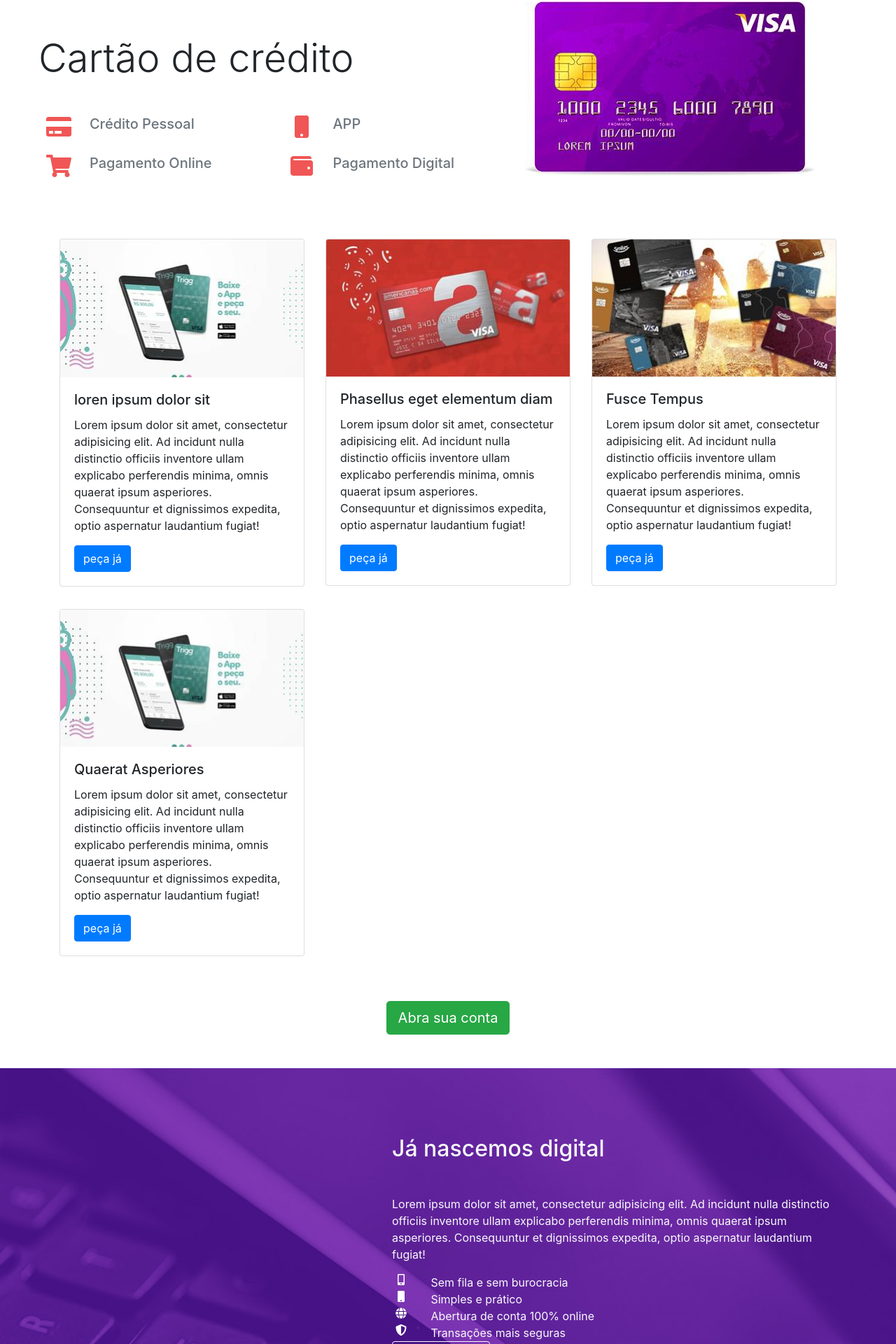
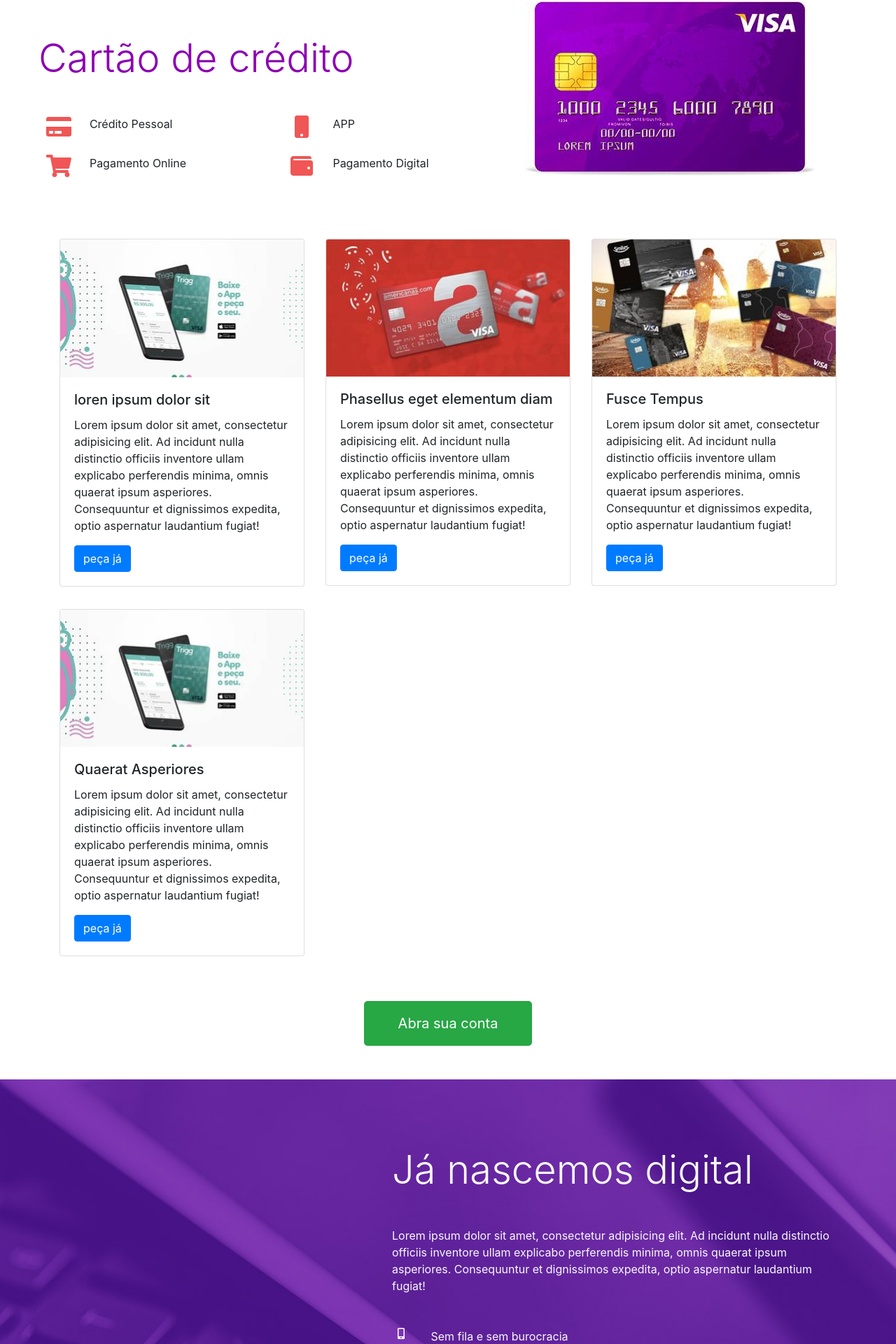
Before and after one commit to medeiros-dev01/magbank, a React (Create React App) app: page / in a window 1280 px wide. Shown: the part 733-2653 px from the top of the page at 70% size. Built offline with nearby package versions, Linux system fonts and the light colour scheme.

Commit message:
feat(institutional) component implementation

```diff
--- /dev/null
+++ b/src/_variables.scss
@@ -0,0 +1,2 @@
+$color-primary: #8c00b2;
+$color-secondary: #f05656;
--- a/src/componentes/CenteredButton.js
+++ b/src/componentes/CenteredButton.js
@@ -5,7 +5,7 @@ import { Container, Button, Row } from "react-bootstrap";
 const CenteredButton = ({ children}) => (
     <Container>
         <Row className="d-flex justify-content-center">
-            <Button className="my-5" variant="success" size="lg">
+            <Button className="my-5 px-5 py-3" variant="success" size="lg">
                 {children}
             </Button>
         </Row>
--- a/src/componentes/CreditCard.js
+++ b/src/componentes/CreditCard.js
@@ -17,7 +17,7 @@ const CreditCard = () => (
     <Row>
       <Col xs={12} lg={7} className="mb-5 mb-lg-0 px-5 px-lg-0">
         <Row>
-          <h2 className="display-4 my-5">Cartão de crédito</h2>
+          <h2 className="my-5 credit-card-title">Cartão de crédito</h2>
         </Row>
         <Row>
           <Col xs={12} lg={6} className="mb-4">
@@ -25,7 +25,7 @@ const CreditCard = () => (
               icon={faCreditCard}
               size={2}
               color="#f05656"
-              className="h5 text-muted"
+              textClassName="h5 text-muted"
             >
               Crédito Pessoal
             </IconText>
@@ -35,7 +35,7 @@ const CreditCard = () => (
               icon={faMobile}
               size={2}
               color="#f05656"
-              className="h5 text-muted"
+              textClassName="h5 text-muted"
             >
               APP
             </IconText>
@@ -45,7 +45,7 @@ const CreditCard = () => (
               icon={faShoppingCart}
               size={2}
               color="#f05656"
-              className="h5 text-muted"
+              textClassName="h5 text-muted"
             >
               Pagamento Online
             </IconText>
@@ -55,7 +55,7 @@ const CreditCard = () => (
               icon={faWallet}
               size={2}
               color="#f05656"
-              className="h5 text-muted"
+              textClassName="h5 text-muted"
             >
               Pagamento Digital
             </IconText>
--- a/src/componentes/CreditCard.scss
+++ b/src/componentes/CreditCard.scss
@@ -1,23 +1,12 @@
-.credit__title {
-  margin-top: -2rem;
-  color: #8c00b2;
-  font-weight: lighter;
+@import "../variables";
 
-  @media screen and (min-width: 770px) {
-    position: absolute;
-    top: 5rem;
-    font-size: 3rem;
+.credit-card-title {
+  color: $color-primary;
+  font-size: 2.2rem;
+  font-weight: 300;
+  line-height: 1.2;
+
+  @media screen and (min-width: 992px) {
+    font-size: 3.5rem;
   }
 }
-
-.credit__image {
-  width: 100%;
-}
-
-.credit__icon-app {
-  margin-left: 0.35rem;
-}
-
-.credit__col-icons {
-  margin-top: 10rem;
-}
--- a/src/componentes/IconText.js
+++ b/src/componentes/IconText.js
@@ -7,9 +7,10 @@ const IconText = ({
   size = 1,
   color = "#000",
   className = "",
+  textClassname = "",
   children,
 }) => (
-  <Row>
+  <Row className={className}>
     <Col xs={size} className="d-flex justify-content-center">
       <FontAwesomeIcon
       icon={icon}
@@ -17,7 +18,7 @@ const IconText = ({
       color={color}
       />
     </Col>
-    <Col xs={12 - size} className={className}>
+    <Col xs={12 - size} className={textClassname}>
       {children}
     </Col>
   </Row>
--- a/src/componentes/Institutional.js
+++ b/src/componentes/Institutional.js
@@ -16,28 +16,30 @@ const Institutional = () => (
         <Col xs={12} lg={5} />
 
         <Col xs={12} lg={7}>
-          <h2 className="institutional__title my-5">Já nascemos digital</h2>
-          <p>
+          <h2 className="institutional-title my-5">Já nascemos digital</h2>
+          <p className="mb-5">
             Lorem ipsum dolor sit amet, consectetur adipisicing elit. Ad
             incidunt nulla distinctio officiis inventore ullam explicabo
             perferendis minima, omnis quaerat ipsum asperiores. Consequuntur et
             dignissimos expedita, optio aspernatur laudantium fugiat!
           </p>
 
-          <IconText icon={faMobileAlt} color="#FFF">
+          <IconText icon={faMobileAlt} color="#FFF" className="mb-2">
             Sem fila e sem burocracia
           </IconText>
-          <IconText icon={faMobile} color="#FFF">
+          <IconText icon={faMobile} color="#FFF" className="mb-2">
             Simples e prático
           </IconText>
-          <IconText icon={faGlobe} color="#FFF">
+          <IconText icon={faGlobe} color="#FFF" className="mb-2">
             Abertura de conta 100% online
           </IconText>
-          <IconText icon={faShieldAlt} color="#FFF">
+          <IconText icon={faShieldAlt} color="#FFF" className="mb-2">
             Transações mais seguras
           </IconText>
 
-          <Button variant="outline-light">Abra sua conta</Button>
+          <Button variant="outline-light" className="mt-5">
+            Abra sua conta
+          </Button>
         </Col>
       </Row>
     </Container>
--- a/src/componentes/Institutional.scss
+++ b/src/componentes/Institutional.scss
@@ -2,4 +2,14 @@
   background-image: url(../assets/institutional.jpg);
   background-size: cover;
   background-position: center;
+
+  &-title {
+    font-size: 2.2rem;
+    font-weight: 300;
+    line-height: 1.2;
+
+    @media screen and (min-width: 992px) {
+      font-size: 3.5rem;
+    }
+  }
 }
--- a/src/componentes/Navbar.scss
+++ b/src/componentes/Navbar.scss
@@ -1,6 +1,8 @@
+@import "../variables";
+
 .navbar {
-  background-color: #8c00b2;
-  border-bottom: 0.2rem solid #f05656;
+  background-color: $color-primary;
+  border-bottom: 0.2rem solid $color-secondary;
 
   a.dropdown-toggle.nav-link {
     color: #fff;
```
